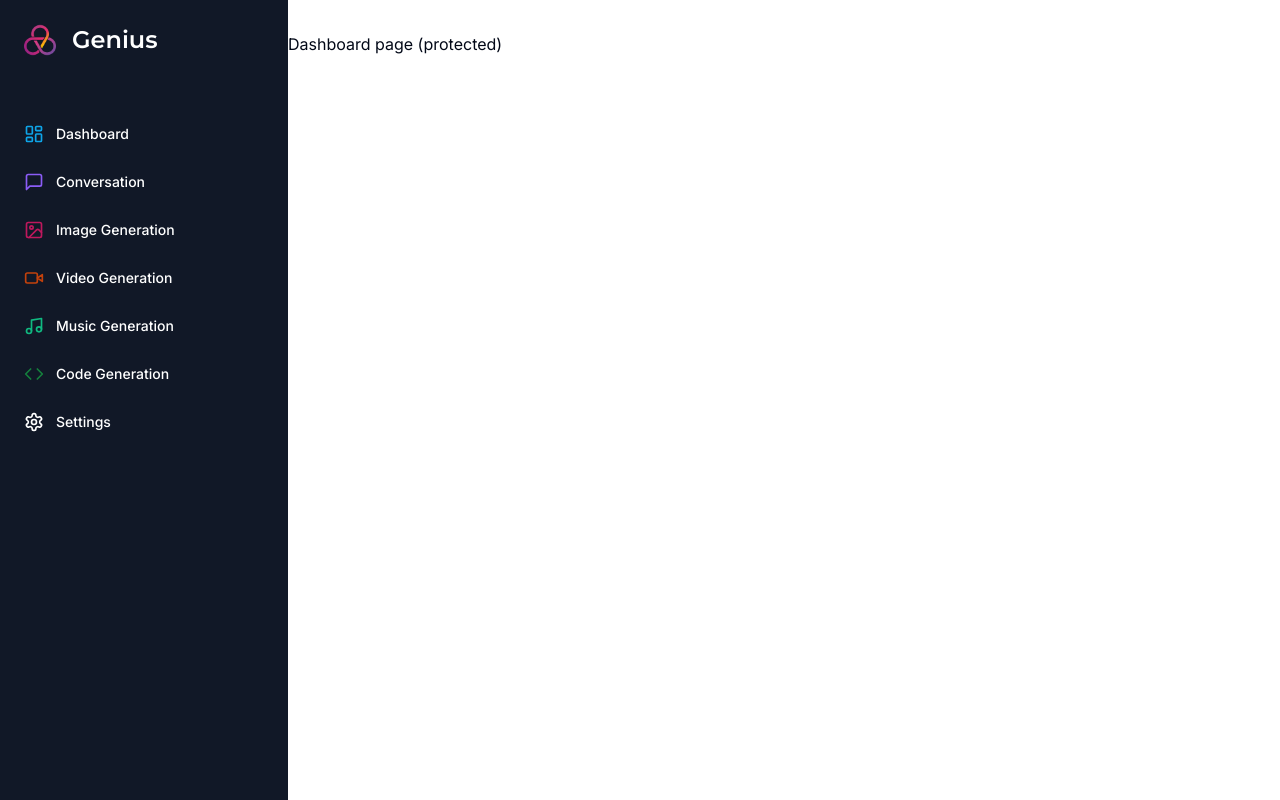
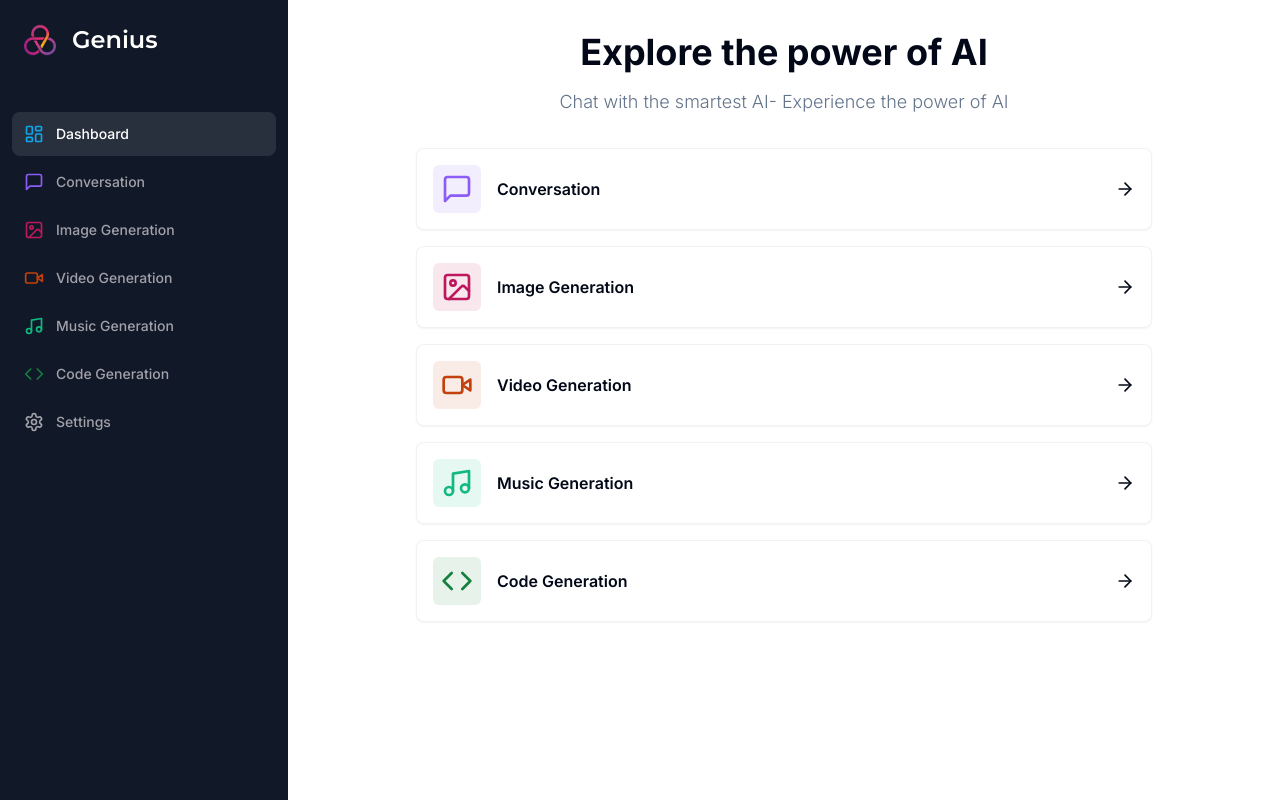
Before and after one commit to HassaanMuhammad69/AI-SaaS, a Next.js app: page /dashboard in a window 1280 px wide. Built offline with nearby package versions, Linux system fonts and the light colour scheme.

Commit message:
dashBoard is completed

```diff
--- a/app/(dashboard)/(routes)/dashboard/page.tsx
+++ b/app/(dashboard)/(routes)/dashboard/page.tsx
@@ -1,8 +1,80 @@
+"use client"
 
-const DashBoardPage=()=> {
-  return(
+import { Card } from "@/components/ui/card"
+import { cn } from "@/lib/utils"
+import { ArrowRight, Code, ImageIcon, MessageSquare, Music, VideoIcon } from "lucide-react"
+import { useRouter } from "next/navigation"
+
+const tools = [
+  {
+    label: "Conversation",
+    icon: MessageSquare,
+    color: "text-violet-500",
+    bgColor: "bg-violet-500/10",
+    href: "/conversation"
+  },
+  {
+    label: "Image Generation",
+    icon: ImageIcon,
+    href: "/image",
+    color: "text-pink-700",
+    bgColor: "bg-pink-700/10"
+  },
+  {
+    label: "Video Generation",
+    icon: VideoIcon,
+    href: "/video",
+    color: "text-orange-700",
+    bgColor: "bg-orange-700/10"
+  },
+  {
+    label: "Music Generation",
+    icon: Music,
+    href: "/music",
+    color: "text-emerald-500",
+    bgColor: "bg-emerald-500/10"
+  },
+  {
+    label: "Code Generation",
+    icon: Code,
+    href: "/code",
+    color: "text-green-700",
+    bgColor: "bg-green-700/10"
+  }
+]
+
+const DashBoardPage = () => {
+  const router= useRouter()
+
+  return (
     <div>
-    <p>Dashboard page (protected)</p>
+      <div className="mb-8 space-y-4">
+        <h2 className="text-2xl md:text-4xl font-bold text-center">
+          Explore the power of AI
+        </h2>
+        <p className="text-muted-foreground font-light text-sm md:text-lg text-center">
+          Chat with the smartest AI- Experience the power of AI
+        </p>
+      </div>
+      <div className="px-4 md:px-20 lg:px-32 space-y-4">
+        {tools.map((tool) => (
+          <Card
+          onClick={()=>router.push(tool.href)}
+          key={tool.href}
+            className="p-4 border-black/5 flex items-center justify-between
+            hover:shadow-md transition cursor-pointer">
+            <div className="flex items-center gap-x-4">
+              <div className={cn("p-2 w-fit rounded-md", tool.bgColor)}>
+                <tool.icon className={cn("w-8 h-8", tool.color)} />
+              </div>
+              <div className="font-semibold">
+                {tool.label}
+              </div>
+            </div>
+            <ArrowRight className="w-5 h-5" />
+          </Card>
+        ))}
+      </div>
     </div>
   )
 }
--- a/components/mobile-sidebar.tsx
+++ b/components/mobile-sidebar.tsx
@@ -4,9 +4,20 @@
 import { Menu } from "lucide-react"
 import { Sheet, SheetContent, SheetTrigger } from "./ui/sheet"
 import Sidebar from "./sidebar"
+import { useEffect, useState } from "react"
 
 
 const MobileSidebar = () => {
+    const [isMounted, setIsMounted]= useState(false)
+
+    useEffect(()=>{
+        setIsMounted(true)
+    },[])
+
+    if(!isMounted){
+        return null
+    }
+
     return (
         <Sheet>
             <SheetTrigger>
--- a/components/sidebar.tsx
+++ b/components/sidebar.tsx
@@ -5,6 +5,7 @@
 import { Montserrat } from "next/font/google"
 import Image from "next/image"
 import Link from "next/link"
+import { usePathname } from "next/navigation"
 
 const montserrat = Montserrat({ weight: "600", subsets: ["latin"] })
 
@@ -53,6 +54,7 @@
 ]
 
 const Sidebar = () => {
+    const pathname= usePathname()
     return (
         <div className="space py-4 flex flex-col h-full bg-[#111827] text-white">
             <div className="px-3 py-2 flex-1">
@@ -73,8 +75,9 @@
                     {routes.map((route) => (
                         <Link href={route.href}
                             key={route.href}
-                            className="text-sm group flex p-3 w-full justify start-0
-                            font-medium cursor-pointer hover:text-white hover:bg-white/10 rounded-lg transition"
+                            className={cn("text-sm group flex p-3 w-full justify-start font-medium cursor-pointer hover:text-white  hover:bg-white/10 rounded-lg transition",
+                            pathname === route.href ? "text-white bg-white/10": "text-zinc-400"
+                            )}
                         >
                             <div className="flex items-center flex-1">
                                 <route.icon className={cn("h-5 w-5 mr-3", route.color)} />
--- /dev/null
+++ b/components/ui/card.tsx
@@ -0,0 +1,79 @@
+import * as React from "react"
+
+import { cn } from "@/lib/utils"
+
+const Card = React.forwardRef<
+  HTMLDivElement,
+  React.HTMLAttributes<HTMLDivElement>
+>(({ className, ...props }, ref) => (
+  <div
+    ref={ref}
+    className={cn(
+      "rounded-lg border bg-card text-card-foreground shadow-sm",
+      className
+    )}
+    {...props}
+  />
+))
+Card.displayName = "Card"
+
+const CardHeader = React.forwardRef<
+  HTMLDivElement,
+  React.HTMLAttributes<HTMLDivElement>
+>(({ className, ...props }, ref) => (
+  <div
+    ref={ref}
+    className={cn("flex flex-col space-y-1.5 p-6", className)}
+    {...props}
+  />
+))
+CardHeader.displayName = "CardHeader"
+
+const CardTitle = React.forwardRef<
+  HTMLParagraphElement,
+  React.HTMLAttributes<HTMLHeadingElement>
+>(({ className, ...props }, ref) => (
+  <h3
+    ref={ref}
+    className={cn(
+      "text-2xl font-semibold leading-none tracking-tight",
+      className
+    )}
+    {...props}
+  />
+))
+CardTitle.displayName = "CardTitle"
+
+const CardDescription = React.forwardRef<
+  HTMLParagraphElement,
+  React.HTMLAttributes<HTMLParagraphElement>
+>(({ className, ...props }, ref) => (
+  <p
+    ref={ref}
+    className={cn("text-sm text-muted-foreground", className)}
+    {...props}
+  />
+))
+CardDescription.displayName = "CardDescription"
+
+const CardContent = React.forwardRef<
+  HTMLDivElement,
+  React.HTMLAttributes<HTMLDivElement>
+>(({ className, ...props }, ref) => (
+  <div ref={ref} className={cn("p-6 pt-0", className)} {...props} />
+))
+CardContent.displayName = "CardContent"
+
+const CardFooter = React.forwardRef<
+  HTMLDivElement,
+  React.HTMLAttributes<HTMLDivElement>
+>(({ className, ...props }, ref) => (
+  <div
+    ref={ref}
+    className={cn("flex items-center p-6 pt-0", className)}
+    {...props}
+  />
+))
+CardFooter.displayName = "CardFooter"
+
+export { Card, CardHeader, CardFooter, CardTitle, CardDescription, CardContent }
```
